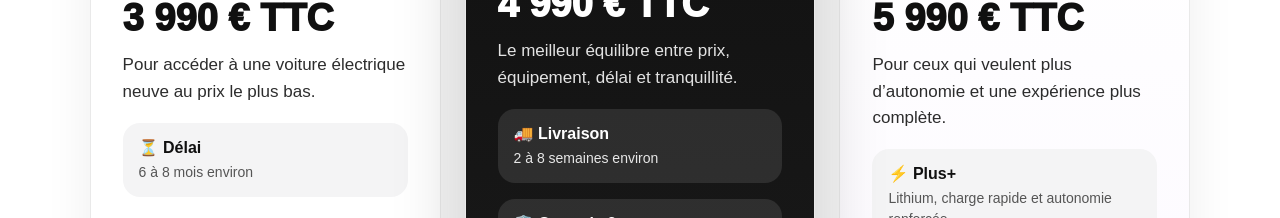
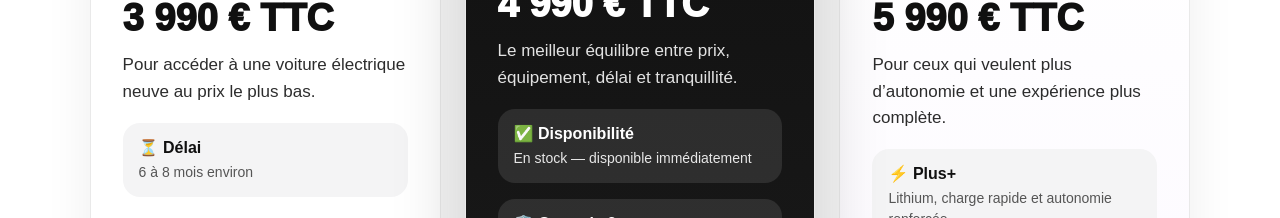
Before and after one commit to khelifamansour/neodrive-site, a Next.js app: page / in a window 1280 px wide. Shown: the part 1440-1658 px from the top of the page. Built offline with nearby package versions, Linux system fonts and the light colour scheme; no server answers.

Commit message:
Mark NeoDrive Confort as in stock

```diff
--- a/app/page.tsx
+++ b/app/page.tsx
@@ -59,7 +59,7 @@ export default function Home() {
             <h3>Confort</h3>
             <p className="cardPrice">4 990 € TTC</p>
             <p className="cardText">Le meilleur équilibre entre prix, équipement, délai et tranquillité.</p>
-            <div className="infoBox darkInfo"><strong>🚚 Livraison</strong><span>2 à 8 semaines environ</span></div>
+            <div className="infoBox darkInfo"><strong>✅ Disponibilité</strong><span>En stock — disponible immédiatement</span></div>
             <div className="warranty">
               <strong>🛡️ Garantie 2 ans</strong>
               <span>Garantie légale de conformité pendant 2 ans à compter de la livraison.</span>
```
